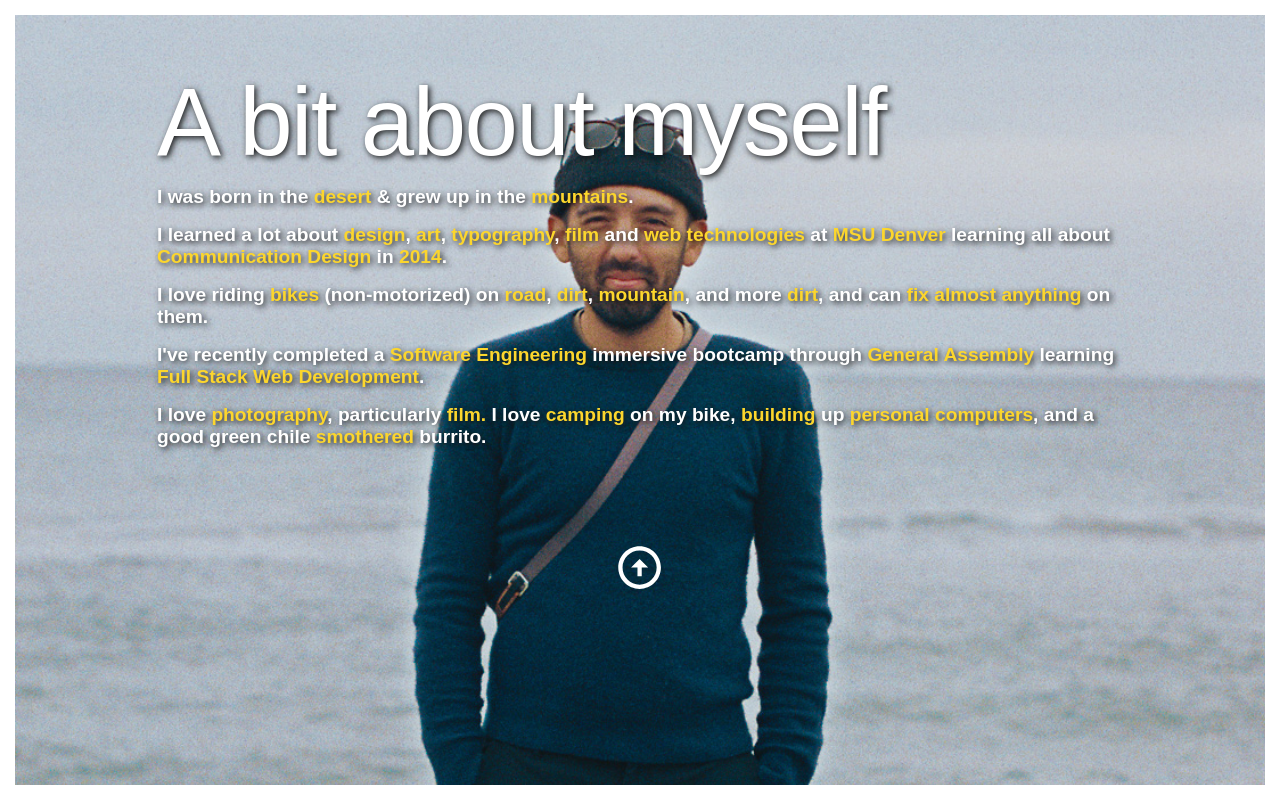
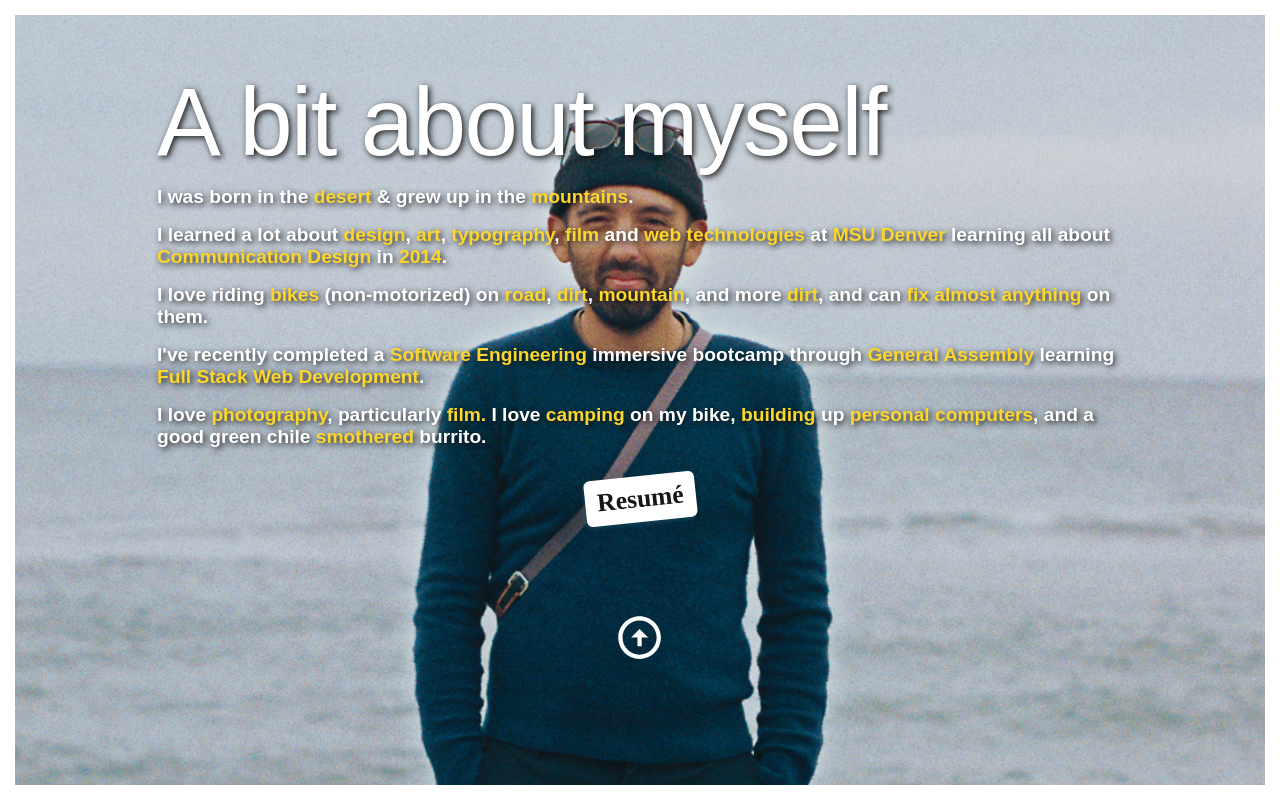
Before and after one commit to layhee/port-site, a React (Create React App) app: page / in a window 1280 px wide. Shown: the part 2400-3200 px from the top of the page. Built offline with nearby package versions, Linux system fonts and the light colour scheme; a web font is replaced by a local one.

Commit message:
adds resume

```diff
--- a/src/assets/index.css
+++ b/src/assets/index.css
@@ -273,7 +273,6 @@ p{
   a {
     text-decoration: none;
   }
-
   .menuNav li:first-child {
     margin-top: 8rem;
   }
@@ -329,6 +328,11 @@ p{
 .typography{
     font-family: 'alkaline caps', script;
     font-size: 1.6rem;
+}
+.center{
+    display: flex;
+    justify-content: center;
+    align-items: center;
 }
 a:hover.yellow{
     color:rgb(255, 167, 14);
--- a/src/components/About.js
+++ b/src/components/About.js
@@ -11,6 +11,9 @@ const About = (props) => {
                 <h3>I've recently completed a <span className="yellow">Software Engineering</span> immersive bootcamp through
                 <a target="_blank" rel="noreferrer" href="https://generalassemb.ly/education/software-engineering-immersive" className="yellow"> General Assembly</a> learning <span className="yellow">Full Stack Web Development</span>.</h3>
                 <h3>I love <span className="yellow">photography</span>, particularly <span className="yellow">film.</span>  I love <span className="yellow">camping</span> on my bike, <span className="yellow">building</span> up <span className="yellow">personal computers</span>, and a good green chile <span className="yellow">smothered</span> burrito.</h3>
+                <div className="center">
+                <a href="/resume-c-Lehi-Cano-2023.pdf" target="_blank"><button className="button stay">Resumé</button></a>
+                </div>
             </div>
             <div className="next">
                 <a href="#intro"><RiArrowUpCircleLine className="fa-beat"/></a>
```
Also changed, not shown: 9 other files (tests, documents, lock files or other folders).
